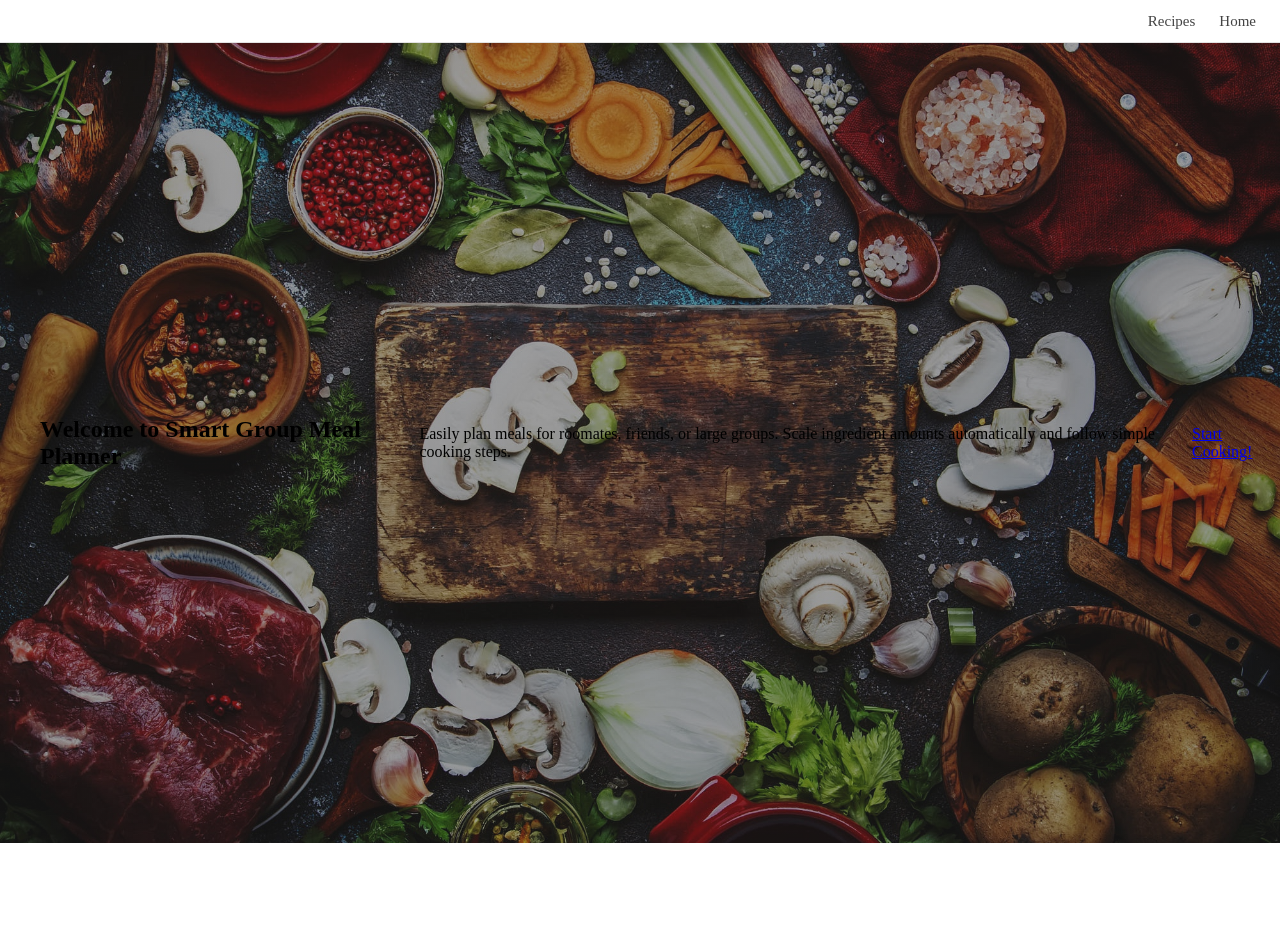
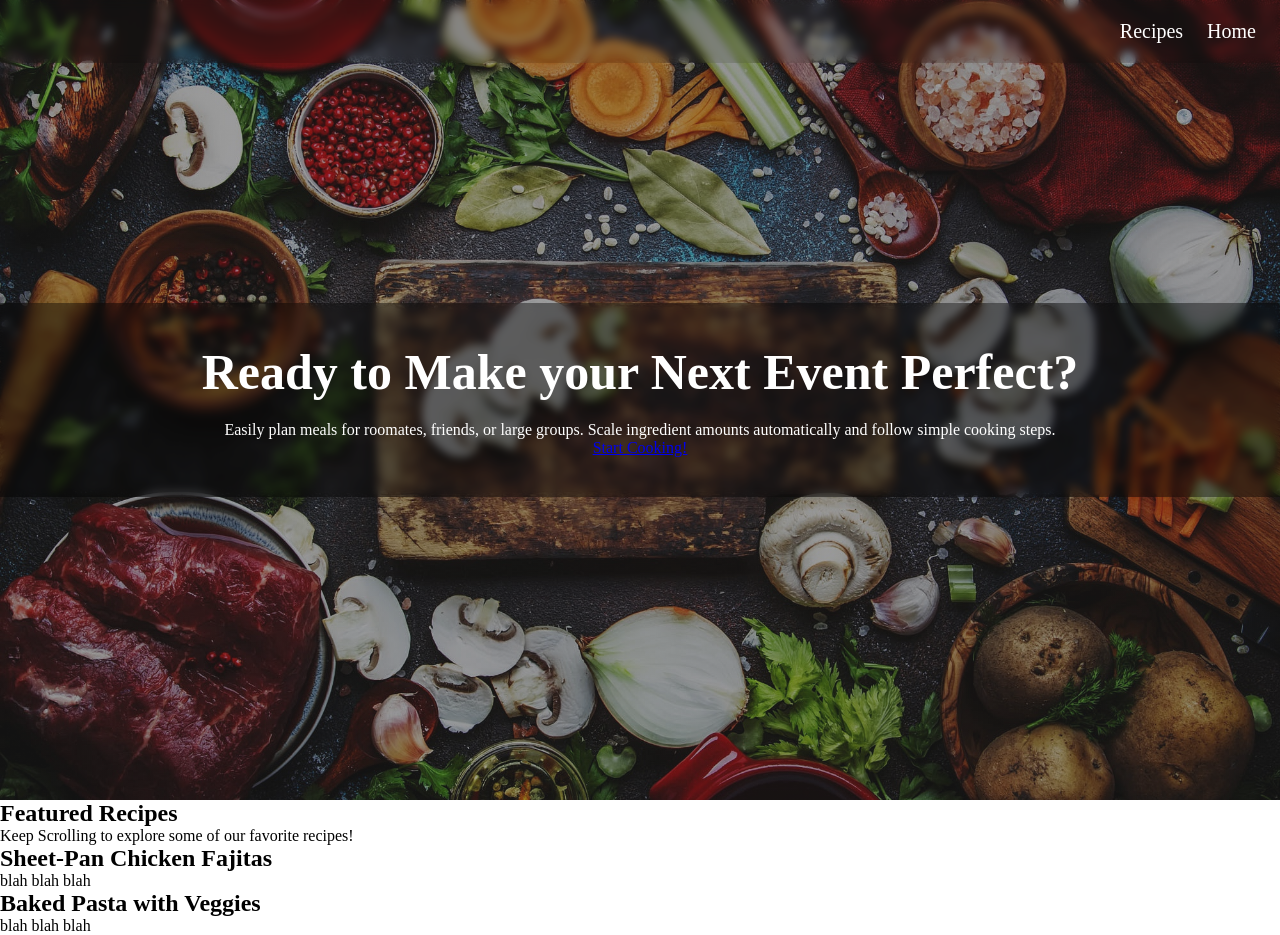
Before and after one commit to ryanraiser/CSCI2254-Final-Group-Project, a plain HTML site: page index.html in a window 1280 px wide. Before the commit the page ends 843 px from the top, so only its background shows below. Drawn offline with Linux system fonts and the light colour scheme; a web font is replaced by a local one.

Commit message:
create json data, create js script, more css hero background

```diff
--- /dev/null
+++ b/home.js
@@ -0,0 +1,23 @@
+fetch("recipes.json")
+  .then((r) => r.json())
+  .then((data) => {
+    const recipes = data.recipes;
+    renderRecipes(recipes);
+  });
+
+function createRecipe(rec) {
+  return `
+    <div class="r">
+        <h2>${rec.title}</h2>
+        <p>${rec.description}</p>
+    </div>
+  `;
+}
+
+function renderRecipes(recipeArray) {
+  const recipes = document.querySelector(".recipes");
+  recipes.innerHTML = "";
+  recipeArray.forEach((recipe) => {
+    recipes.innerHTML += createRecipe(recipe);
+  });
+}
--- a/index.html
+++ b/index.html
@@ -7,6 +7,7 @@
     <title>Smart Group Meal Planner</title>
     <link href="https://fonts.googleapis.com/css2?family=Playfair+Display:ital,wght@0,400..900;1,400..900&display=swap" rel="stylesheet">
     <link rel="stylesheet" href="/styles.css" />
+    <script src="home.js" defer></script>
   </head>
 
   <body>
@@ -22,14 +23,22 @@
     </nav>
 
     <main class="hero">
-      <div class="hero-content"></div>
-      <h2>Welcome to Smart Group Meal Planner</h2>
-      <p>
-        Easily plan meals for roomates, friends, or large groups. Scale ingredient amounts automatically and follow simple cooking steps.
-      </p>
+      <div class="hero-content">
+        <h2>Ready to Make your Next Event Perfect?</h2>
+        <p>
+          Easily plan meals for roomates, friends, or large groups. Scale ingredient amounts automatically and follow simple cooking steps.
+        </p>
 
-      <a href="recipes.html" class="explore">Start Cooking!</a>
-    </div>
+        <a href="recipes.html" class="explore">Start Cooking!</a>
+      </div>
     </main>
+
+    <section class="recipe-header">
+      <h2>Featured Recipes</h2>
+      <p>Keep Scrolling to explore some of our favorite recipes!</p>
+    </section>
+
+    <section class="recipes"></section>
+
   </body>
 </html>
--- /dev/null
+++ b/recipes.json
@@ -0,0 +1,14 @@
+{
+    "recipes": [
+        {
+            "id": "sheet-pan-fajitas",
+            "title": "Sheet-Pan Chicken Fajitas",
+            "description": "blah blah blah"
+        },
+        {
+            "id": "baked-pasta",
+            "title": "Baked Pasta with Veggies",
+            "description": "blah blah blah"
+        }
+    ]
+}
--- a/styles.css
+++ b/styles.css
@@ -2,6 +2,34 @@
   margin: 0;
   padding: 0;
   box-sizing: border-box;
+}
+
+html {
+  scroll-behavior: smooth;
+}
+
+.navbar {
+  position: fixed;
+  width: 100%;
+  background: rgba(0, 0, 0, 0.1);
+  backdrop-filter: blur(4px);
+
+  display: flex;
+  justify-content: space-between;
+  align-items: center;
+  padding: 20px 24px;
+  z-index: 8;
+}
+
+.nav-right a {
+  margin-left: 20px;
+  text-decoration: none;
+  font-size: 20px;
+  color: white;
+}
+
+.nav-right a:hover {
+  color: #2f855a;
 }
 
 .hero {
@@ -9,42 +37,27 @@
   width: 100%;
   position: relative;
   display: flex;
+  flex-direction: column;
   justify-content: center;
-  align-items: center;
+  text-align: center;
 
   background: linear-gradient(rgba(40, 40, 40, 0.45), rgba(40, 40, 40, 0.45)),
     url("images/background.jpg");
-
   background-size: cover;
   background-position: center;
   background-repeat: no-repeat;
+  background-attachment: fixed;
 }
 
 .hero-content {
-  text-align: center;
   color: white;
-  padding: 20px;
-  text-shadow: 0 3px 6px rgba(0, 0, 0, 0.6);
+  padding: 40px 20px;
+  background: rgba(0, 0, 0, 0.4);
+  backdrop-filter: blur(4px);
 }
 
-.navbar {
-  width: 100%;
-  background-color: white;
-  padding: 12px 24px;
-  display: flex;
-  justify-content: space-between;
-  align-items: center;
-  border-bottom: 1px solid #e2e2e2;
-  position: sticky;
+.hero-content h2 {
+  font-size: 50px;
+  color: white;
+  margin-bottom: 20px;
 }
-
-.nav-right a {
-  margin-left: 20px;
-  text-decoration: none;
-  font-size: 15px;
-  color: #444;
-}
-
-.nav-right a:hover {
-  color: #2f855a;
-}
```
